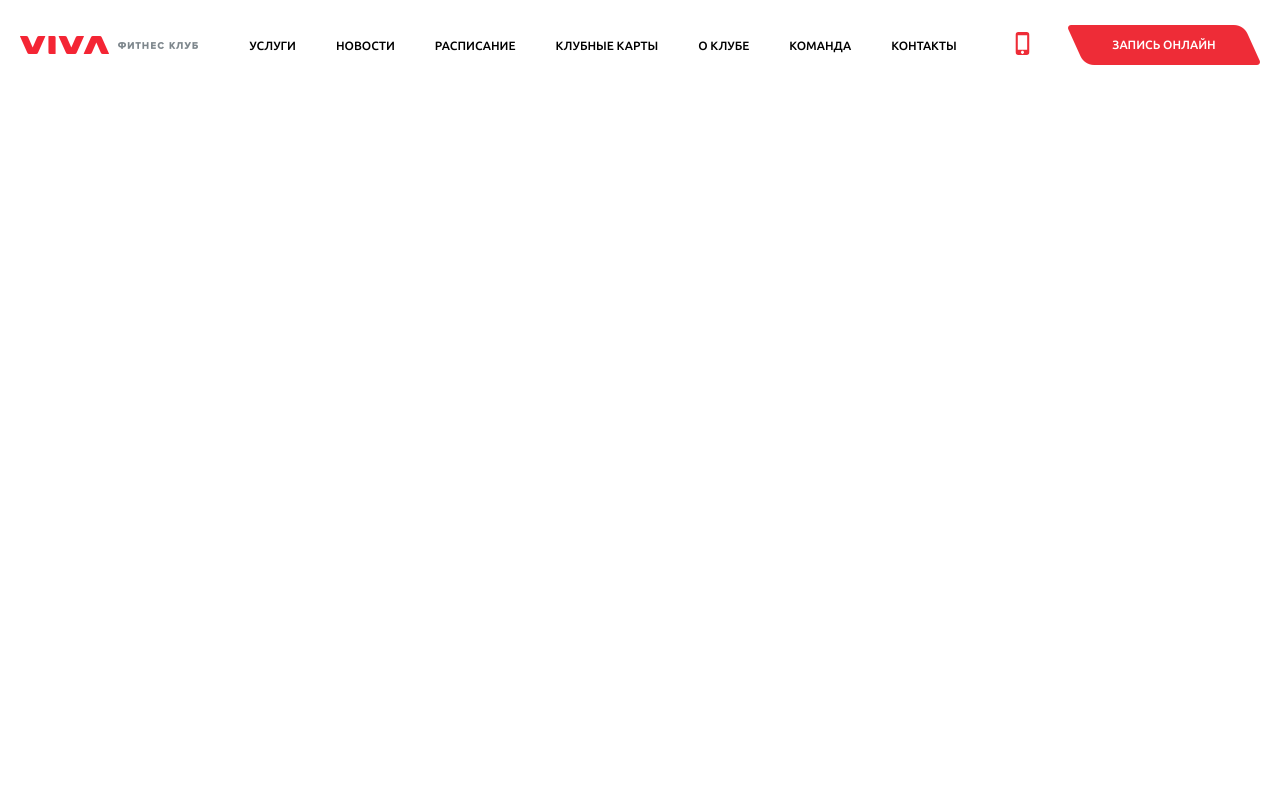
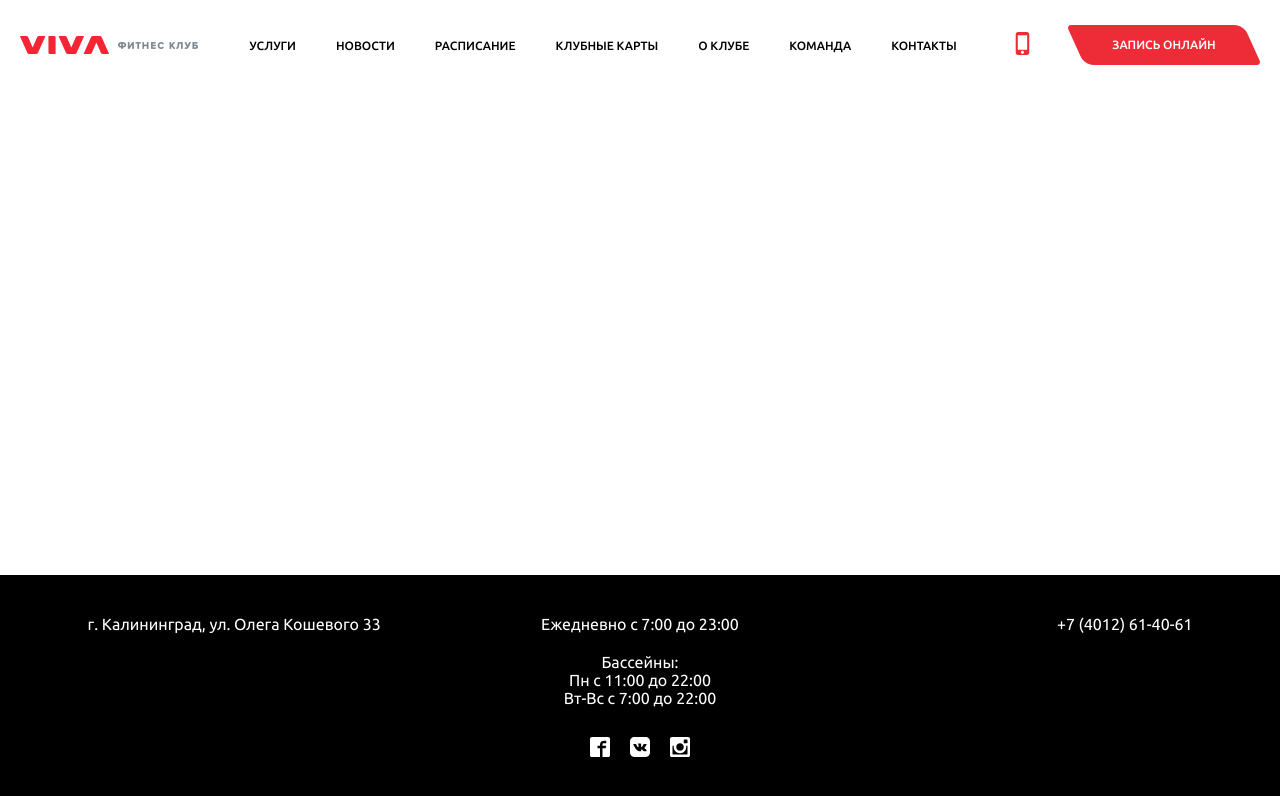
Before and after one commit to alexkokshar/viva-fitness, a React (Create React App) app: page / in a window 1280 px wide. Shown: the top 796 px of the page. Built offline with nearby package versions, Linux system fonts and the light colour scheme.

Commit message:
Create Footer layout

```diff
--- a/src/App.jsx
+++ b/src/App.jsx
@@ -1,9 +1,28 @@
+import styled from 'styled-components';
+
 import Header from './components/layouts/Header/Header';
+import Footer from './components/layouts/Footer/Footer';
+
+const Wrapper = styled.div`
+  display: flex;
+  flex-direction: column;
+  min-height: 100vh;
+  height: 100%;
+`;
+
+const Main = styled.main`
+  padding-top: 88px;
+  flex: 1;
+`;
 
 function App() {
   return (
     <>
       <Header />
+      <Wrapper>
+        <Main></Main>
+        <Footer />
+      </Wrapper>
     </>
   );
 }
--- /dev/null
+++ b/src/components/layouts/Footer/Footer.jsx
@@ -0,0 +1,105 @@
+import styled from 'styled-components';
+
+import { Container } from '../../UI/Container';
+import { ImFacebook2 } from 'react-icons/im';
+import { ImInstagram } from 'react-icons/im';
+
+const Wrapper = styled.footer`
+  background-color: #000;
+  color: var(--white);
+  padding: 40px 0;
+`;
+
+const Address = styled.address`
+  display: flex;
+  @media (max-width: 580px) {
+    flex-direction: column;
+  }
+`;
+
+const Column = styled.div`
+  font-style: normal;
+  font-size: 16px;
+  &:first-child,
+  &:last-child {
+    flex: 1;
+  }
+  &:last-child {
+    text-align: right;
+  }
+  @media (max-width: 580px) {
+    text-align: center;
+    margin-bottom: 20px;
+    &:first-child,
+    &:last-child {
+      flex: 0;
+    }
+    &:last-child {
+      text-align: center;
+      margin-top: 20px;
+    }
+  }
+
+  a {
+    color: #fff;
+  }
+`;
+
+const Time = styled.div`
+  font-style: normal;
+  text-align: center;
+  font-size: 16px;
+  margin: 0 15px;
+  div {
+    margin-bottom: 20px;
+  }
+`;
+
+const Socials = styled.div`
+  text-align: center;
+  margin: 30px 0 0;
+  svg {
+    fill: #fff;
+    width: 20px;
+    height: 20px;
+    margin: 0 10px;
+    transition: fill var(--trans);
+    &:hover {
+      fill: var(--red-hover);
+    }
+  }
+`;
+
+function Footer() {
+  return (
+    <Wrapper>
+      <Container>
+        <Address>
+          <Column>г. Калининград, ул. Олега Кошевого 33</Column>
+          <Time>
+            <div>Ежедневно с 7:00 до 23:00</div>
+            Бассейны: <br /> Пн с 11:00 до 22:00 <br /> Вт-Вс с 7:00 до 22:00
+          </Time>
+          <Column>
+            <a href="tel:+74012614061">+7 (4012) 61-40-61</a>
+          </Column>
+        </Address>
+        <Socials>
+          <a href="https://www.facebook.com/vivafitnessclubkld/">
+            <ImFacebook2 />
+          </a>
+          <a href="https://vk.com/vivafitnesskld">
+            <svg xmlns="http://www.w3.org/2000/svg" width="24" height="24" viewBox="0 0 24 24">
+              <path d="M19 0h-14c-2.761 0-5 2.239-5 5v14c0 2.761 2.239 5 5 5h14c2.762 0 5-2.239 5-5v-14c0-2.761-2.238-5-5-5zm.25 16.996h-2.134c-1.205 0-1.409-.687-2.401-1.679-.897-.897-1.395-.209-1.374 1.068.006.339-.161.611-.566.611-1.264 0-3.08.178-4.918-1.806-1.883-2.033-3.857-6.111-3.857-6.513 0-.237.196-.344.524-.344h2.17c.574 0 .623.284.783.649.667 1.521 2.265 4.574 2.69 2.87.244-.978.344-3.245-.703-3.44-.594-.11.452-.746 1.968-.746.377 0 .786.041 1.205.137.769.179.771.523.761 1.026-.039 1.903-.269 3.184.233 3.507.479.31 1.739-1.717 2.403-3.281.183-.433.219-.722.734-.722h2.654c1.39 0-.182 1.997-1.383 3.557-.968 1.255-.916 1.28.209 2.324.803.744 1.75 1.76 1.75 2.336.002.272-.21.446-.748.446z" />
+            </svg>
+          </a>
+          <a href="https://www.instagram.com/vivafitness.ru">
+            <ImInstagram />
+          </a>
+        </Socials>
+      </Container>
+    </Wrapper>
+  );
+}
+
+export default Footer;
```
Also changed, not shown: src/assets/icons/vk.svg (added).
